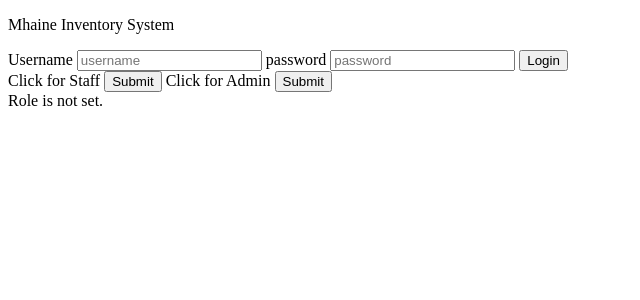
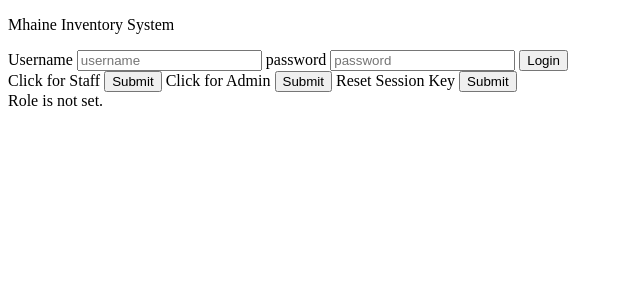
Before and after one commit to Metzelei15/inventorysystem, a PHP site: page /login.php in a window 1280 px wide. Shown: the top 300 px of the page, without its empty margins (0-640 px from the left). Run offline with PHP 8.4, Linux system fonts and the light colour scheme.

Commit message:
reset session button

```diff
--- a/login.php
+++ b/login.php
@@ -13,7 +13,9 @@
 	if (isset($_POST["admin"])){
 		$_SESSION["role"] = "admin";
 	}
-
+	if (isset($_POST["reset"])){
+		unset($_SESSION["role"]);
+	}
 	if (isset($_POST["username"]) && isset($_POST["password"])){
 		if ($_POST["username"]=="1234" && $_POST["password"]=="password"){
 				echo "<script>document.location.href='staffhomepage.php';</script>";
@@ -37,6 +39,9 @@
 
 	<label for="admin">Click for Admin</label>
 	<input type="submit" name="admin">
+
+	<label for="admin">Reset Session Key</label>
+	<input type="submit" name="reset">
 </form>
 <?php
 	if (isset($_SESSION["role"])) {
```
